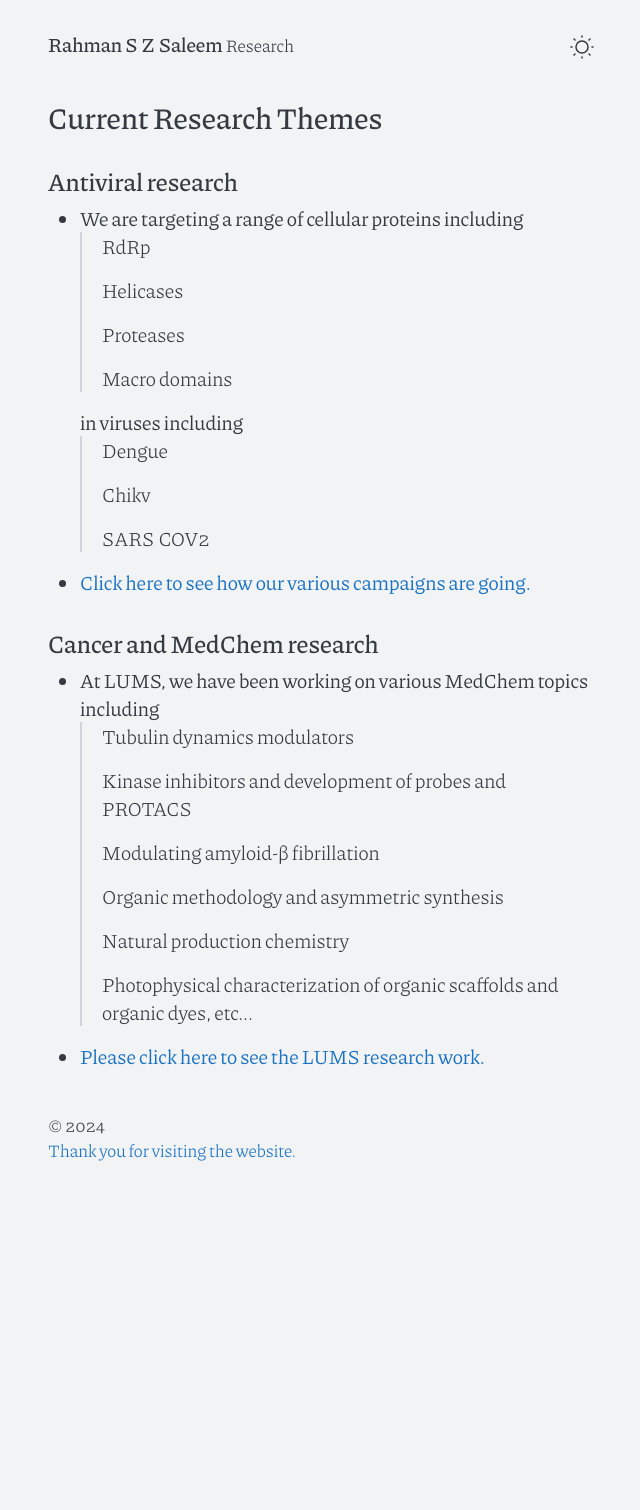
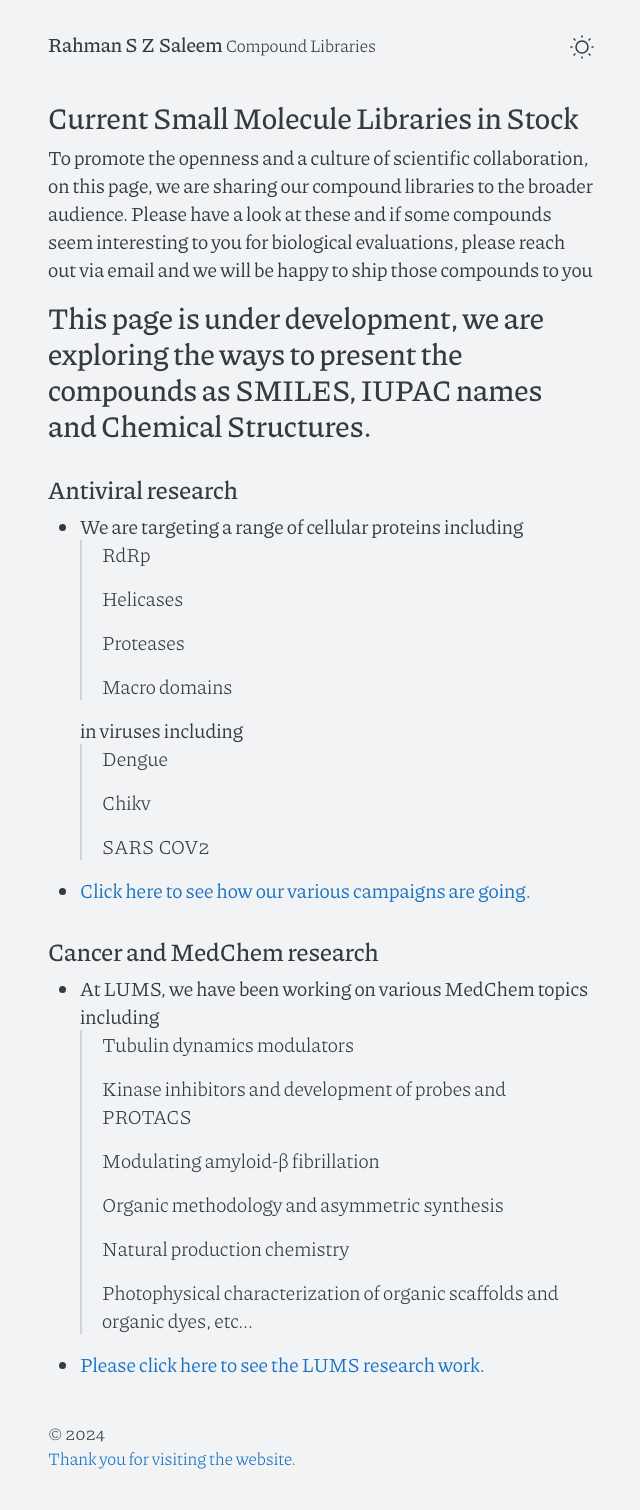
Before and after one commit to rahmanszsaleem/rahmanszsaleem.github.io, a Jekyll site: the page ComdLib/research.html, which Jekyll copies as it is, in a window 1280 px wide. Shown: the whole page, without its empty margins (319-959 px from the left). Built offline with Jekyll 4.4.1, drawn with Linux system fonts in a browser that asks for light colours; before the commit the page ends 1202 px from its top, so only the background shows below that.

Commit message:
Update research.html

```diff
--- a/ComdLib/research.html
+++ b/ComdLib/research.html
@@ -7,7 +7,7 @@
 
   <title>
 
-    RSZS &middot; Research
+    RSZS &middot; Compound Libraries
 
   </title>
 
@@ -55,7 +55,7 @@
     <a class="site-title" href="https://rahmanszsaleem.github.io/">Rahman S Z Saleem</a>
     <small>
 
-      Research
+      Compound Libraries
 
     </small>
   </div>
@@ -63,7 +63,11 @@
 </header>
 
   <main>
-      <h1 id="Research">Current Research Themes</h1>
+      <h1 id="Libraries">Current Small Molecule Libraries in Stock</h1>
+
+<p> To promote the openness and a culture of scientific collaboration, on this page, we are sharing our compound libraries to the broader audience. Please have a look at these and if some compounds seem interesting to you for biological evaluations, please reach out via email and we will be happy to ship those compounds to you</p>
+
+      <h1> This page is under development, we are exploring the ways to present the compounds as SMILES, IUPAC names and Chemical Structures.</h1>
 
 <div class="Antiviral research">
   <h2>Antiviral research</h2>
```
